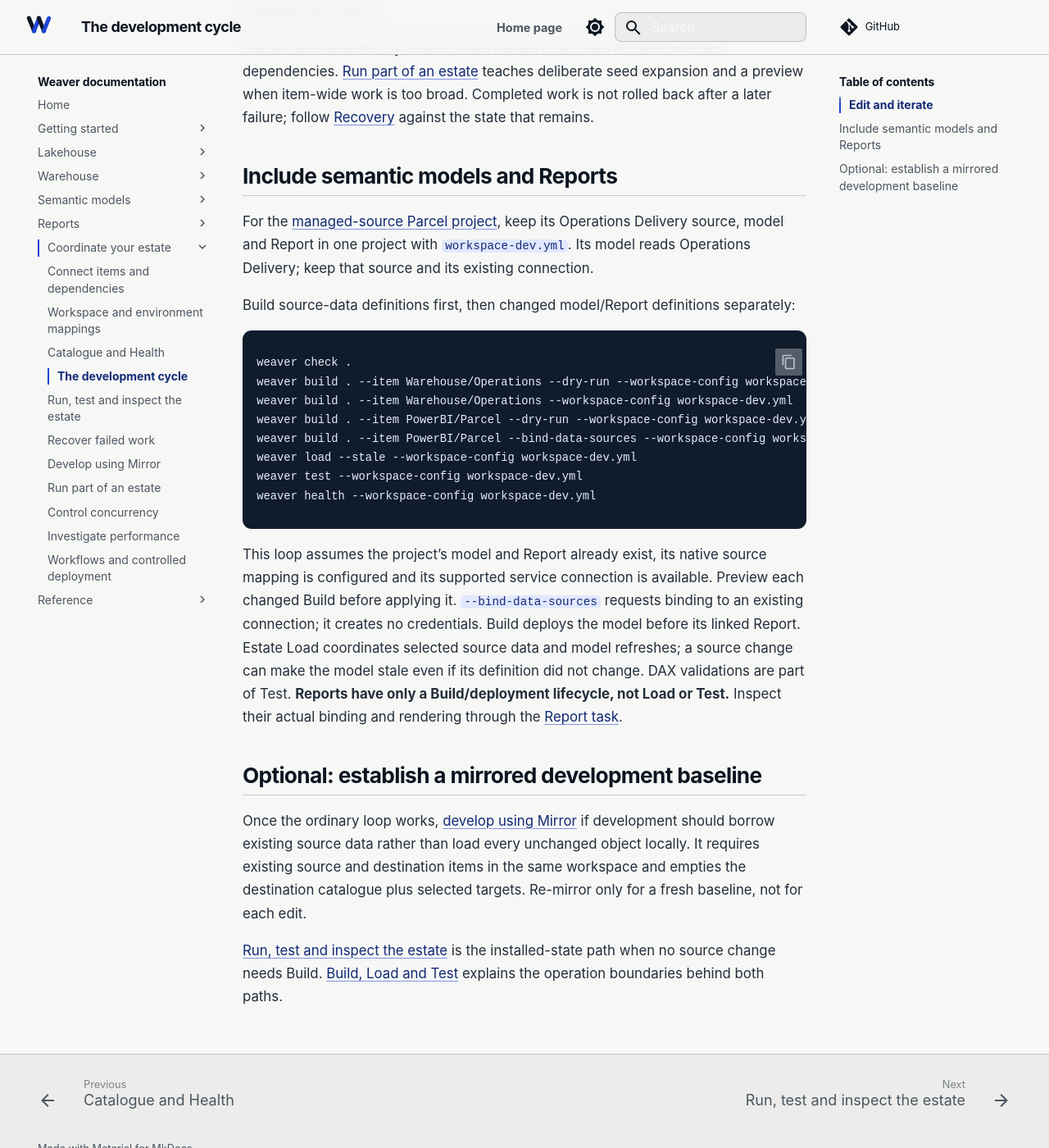
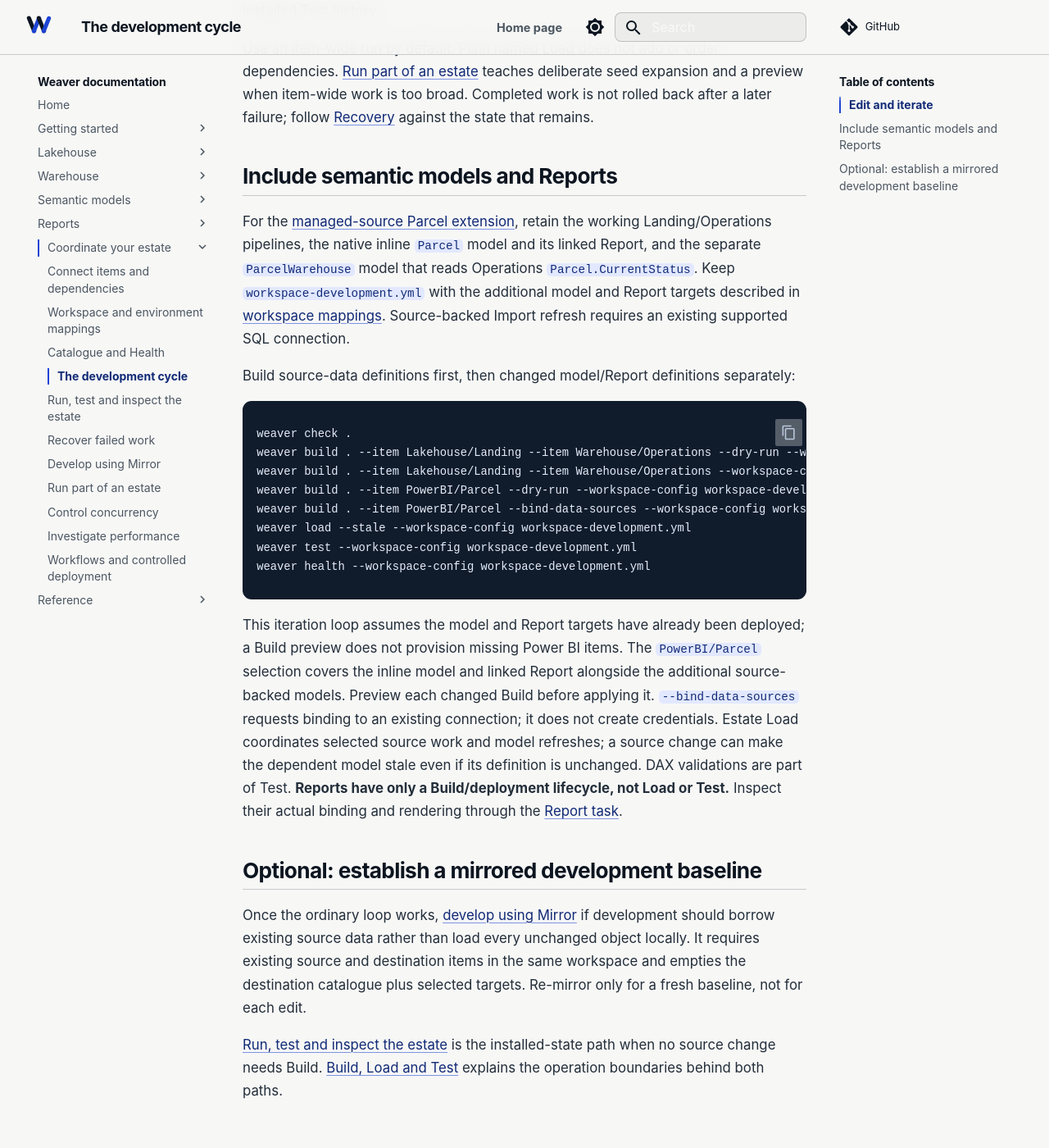
Before and after one commit to matthias-wong-dev/weaverstack-docs, an MkDocs documentation site: the page built from docs/estate/development-cycle.md, in a window 1280 px wide and 1400 px high, scrolled down 1534 px. Shown: the whole window at 82% size. Built offline with MkDocs 1.6.1 and Material for MkDocs 9.7.7, drawn with Linux system fonts in a browser that asks for light colours; comment, search, counter and statistics services are not loaded; some of the changed text lies outside the part shown.

Commit message:
docs: align estate development loop with additive Parcel models

````diff
--- a/docs/estate/development-cycle.md
+++ b/docs/estate/development-cycle.md
@@ -8,7 +8,7 @@ edit → check → Build preview → Build → Load → Test → Health → repe
 
 Keep the project and configuration you just inspected. The leading commands continue [Landing → Operations](connected-items.md) with `workspace-development.yml`, as selected on the mapping and Health pages. Edit a Landing declaration while leaving its logical names and Operations connection intact. Use the [connection task](connected-items.md) if those items are not yet installed.
 
-For another source-data estate, select its actual changed items in the same loop. A Warehouse-only reader can use `--item Warehouse/Operations` with the [StatusEvent project](../warehouse/tests.md). If you chose the managed Parcel variation, stay with it and use [the model-inclusive loop](#include-semantic-models-and-reports) below, rather than returning to either source-data example.
+For another source-data estate, select its actual changed items in the same loop. A Warehouse-only reader can use `--item Warehouse/Operations` with the [StatusEvent project](../warehouse/tests.md). If you have added the native Parcel model and managed-source models to this project, use [the model-inclusive loop](#include-semantic-models-and-reports) below.
 
 ## Edit and iterate
 
@@ -38,22 +38,22 @@ Use an item-wide run by default. Plain named Load does not add or order dependen
 
 ## Include semantic models and Reports
 
-For the [managed-source Parcel project](../semantic-models/managed-sources.md), keep its Operations Delivery source, model and Report in one project with `workspace-dev.yml`. Its model reads Operations Delivery; keep that source and its existing connection.
+For the [managed-source Parcel extension](../semantic-models/managed-sources.md), retain the working Landing/Operations pipelines, the native inline `Parcel` model and its linked Report, and the separate `ParcelWarehouse` model that reads Operations `Parcel.CurrentStatus`. Keep `workspace-development.yml` with the additional model and Report targets described in [workspace mappings](environments.md#a-model-and-report-variation). Source-backed Import refresh requires an existing supported SQL connection.
 
 Build source-data definitions first, then changed model/Report definitions separately:
 
 ```bash
 weaver check .
-weaver build . --item Warehouse/Operations --dry-run --workspace-config workspace-dev.yml
-weaver build . --item Warehouse/Operations --workspace-config workspace-dev.yml
-weaver build . --item PowerBI/Parcel --dry-run --workspace-config workspace-dev.yml
-weaver build . --item PowerBI/Parcel --bind-data-sources --workspace-config workspace-dev.yml
-weaver load --stale --workspace-config workspace-dev.yml
-weaver test --workspace-config workspace-dev.yml
-weaver health --workspace-config workspace-dev.yml
+weaver build . --item Lakehouse/Landing --item Warehouse/Operations --dry-run --workspace-config workspace-development.yml
+weaver build . --item Lakehouse/Landing --item Warehouse/Operations --workspace-config workspace-development.yml
+weaver build . --item PowerBI/Parcel --dry-run --workspace-config workspace-development.yml
+weaver build . --item PowerBI/Parcel --bind-data-sources --workspace-config workspace-development.yml
+weaver load --stale --workspace-config workspace-development.yml
+weaver test --workspace-config workspace-development.yml
+weaver health --workspace-config workspace-development.yml
 ```
 
-This loop assumes the project’s model and Report already exist, its native source mapping is configured and its supported service connection is available. Preview each changed Build before applying it. `--bind-data-sources` requests binding to an existing connection; it creates no credentials. Build deploys the model before its linked Report. Estate Load coordinates selected source data and model refreshes; a source change can make the model stale even if its definition did not change. DAX validations are part of Test. **Reports have only a Build/deployment lifecycle, not Load or Test.** Inspect their actual binding and rendering through the [Report task](../reports/deploy.md).
+This iteration loop assumes the model and Report targets have already been deployed; a Build preview does not provision missing Power BI items. The `PowerBI/Parcel` selection covers the inline model and linked Report alongside the additional source-backed models. Preview each changed Build before applying it. `--bind-data-sources` requests binding to an existing connection; it does not create credentials. Estate Load coordinates selected source work and model refreshes; a source change can make the dependent model stale even if its definition is unchanged. DAX validations are part of Test. **Reports have only a Build/deployment lifecycle, not Load or Test.** Inspect their actual binding and rendering through the [Report task](../reports/deploy.md).
 
 ## Optional: establish a mirrored development baseline
 
````
